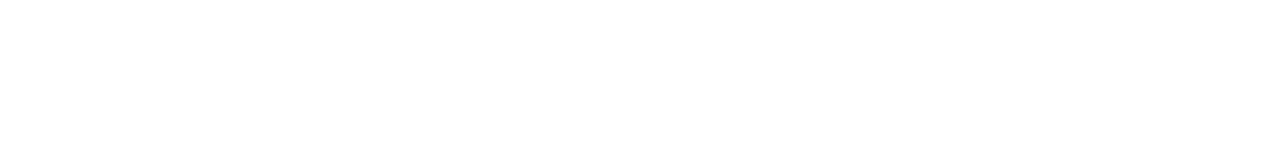
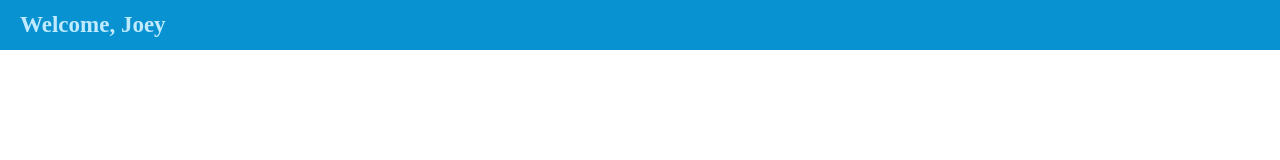
Before and after one commit to PlayingOnGitHub/To-Do-List, a plain HTML site: page index.html in a window 1280 px wide. Drawn offline with Linux system fonts and the light colour scheme.

Commit message:
I'm adding styles here. Hard coding HTML and will then translate HTML into javascript

```diff
--- a/index.html
+++ b/index.html
@@ -8,6 +8,14 @@
     <body>
         <div id="content">
             <!-- start of hard coding.. this will be added to loadingPage() in domStuff later-->
+            <nav>
+                <!-- probably some divs go in here to go to top of page -->
+                <div class="banner">
+                    <div class="welcome">
+                        <p>Welcome, Joey</p>
+                    </div>
+                </div>
+            </nav>
             <!-- end of hard coding.. now, go put the above stuff into domStuff! -->
         </div>
         <script src="./main.js"></script>
--- a/styles.css
+++ b/styles.css
@@ -1,23 +1,31 @@
-.content-box {
-    width: 100px;
-    height:100px;
-    border-radius:30px;
-    opacity:0.8;
-    display:flex;
-    flex-direction:row;
-    align-items:center;
-    justify-content:center;
-    color:white;
+.welcome {
+    height: 50px;
+    width: auto;
 }
 
-.add-box {
-    background-color: blue;
+.banner {
+    background-color: #0892d1;
+    width: 100vw;
+    height: 50px;
+    display: flex;
+    flex-direction: row;
+    justify-content: space-between;
+    align-items: center;
 }
 
-.delete-box {
-    background-color: orange;
+.welcome p {
+    line-height: 50px;
+    margin-block-start: auto;
+    margin-block-end: auto;
+    margin-inline-start: auto;
+    margin-inline-end: auto;
+    display: inline-block;
+    font-size: 23px;
+    color: #c0ebff;
+    margin-left: 20px;
+    font-weight: 600;
 }
 
-.display-box {
-    background-color: black;
+body {
+    margin: 0;
 }
```
